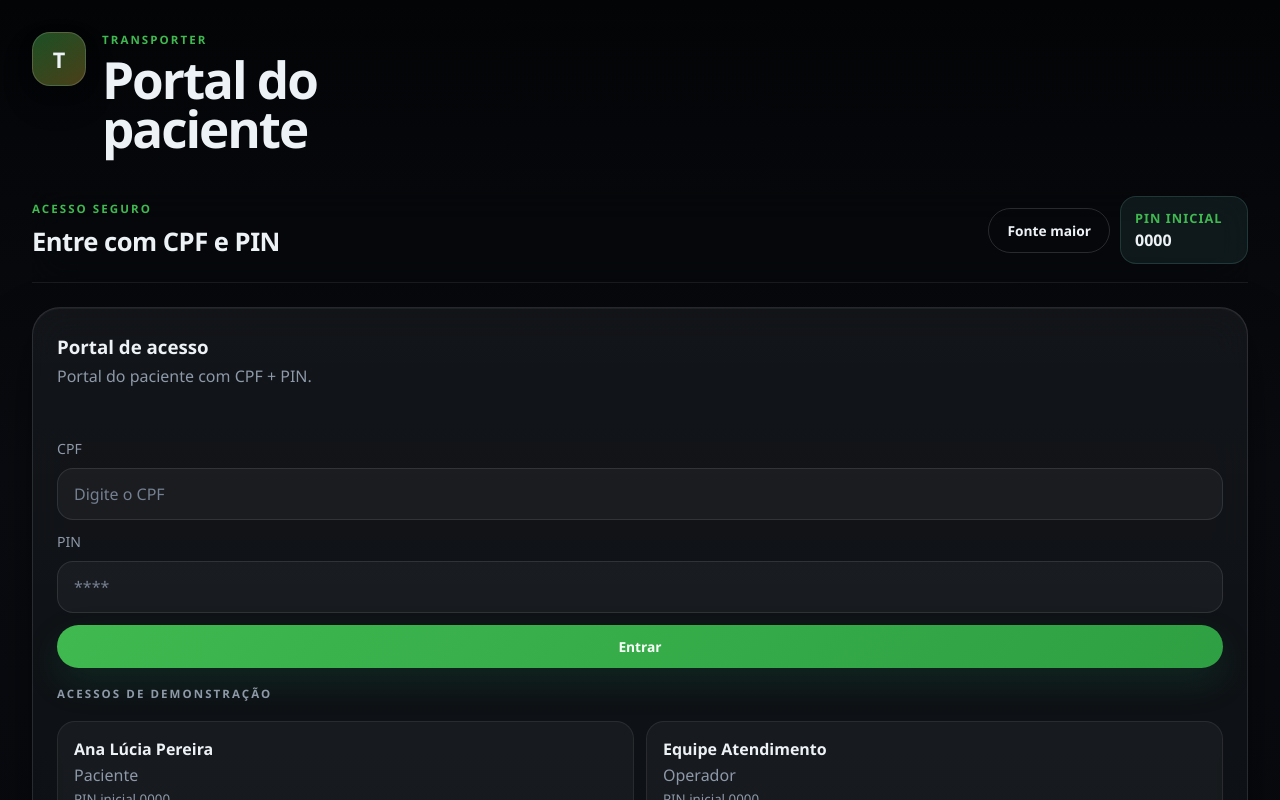
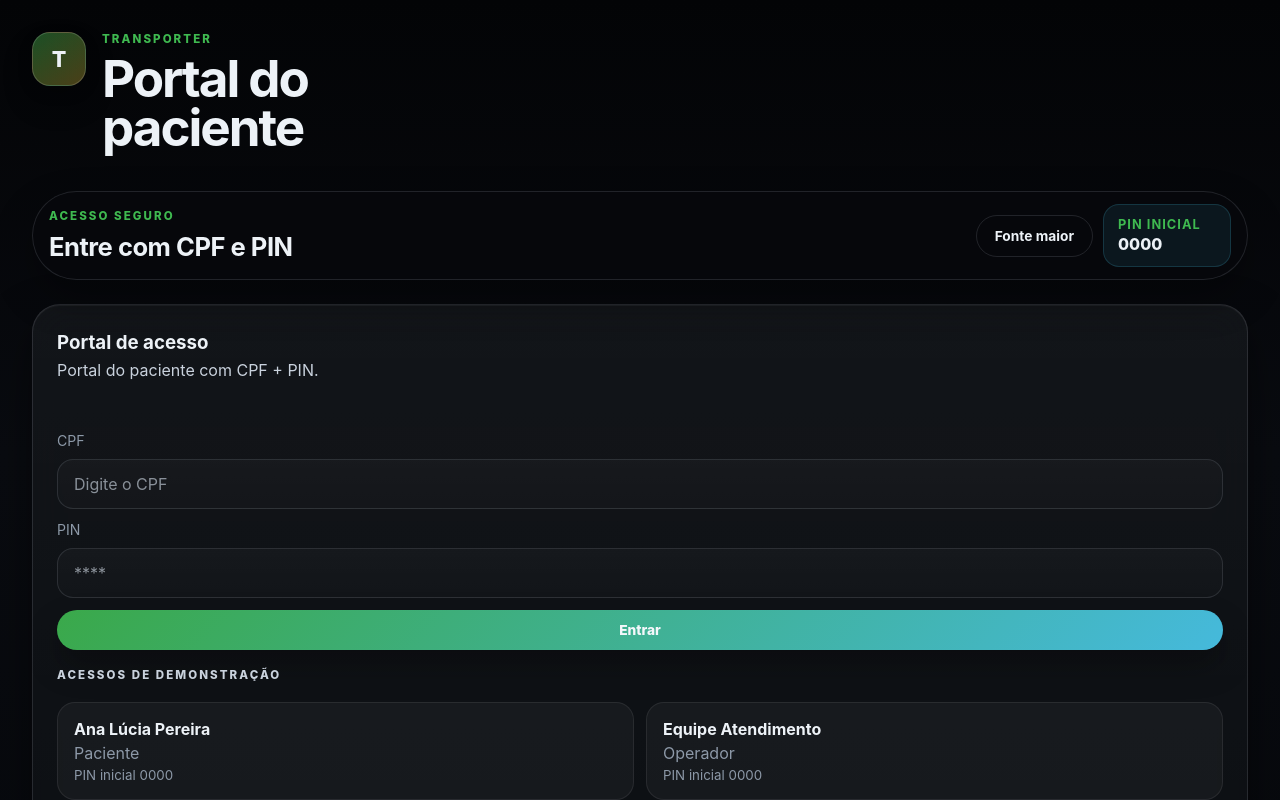
Before and after one commit to Garcez7R/transporter, a React (Vite) app: page / in a window 1280 px wide. Shown: the top 800 px of the page. Built offline with nearby package versions, Linux system fonts and the light colour scheme.

Commit message:
style: igualar paleta e superfícies ao portfolio

```diff
--- a/src/styles.css
+++ b/src/styles.css
@@ -60,7 +60,7 @@
   --warning: var(--gold);
   --danger: var(--red);
   font-family:
-    'Segoe UI', 'Trebuchet MS', Verdana, sans-serif;
+    'Inter', 'Segoe UI', 'Trebuchet MS', Verdana, sans-serif;
 }
 
 * {
@@ -206,7 +206,7 @@ h1 {
 .request-row small,
 .fleet-row p,
 .detail-stack p {
-  color: var(--muted);
+  color: var(--text-soft);
 }
 
 .skeleton-block,
@@ -291,7 +291,7 @@ h1 {
   inset: 0;
   border-radius: inherit;
   padding: 1px;
-  background: linear-gradient(145deg, rgba(125, 224, 213, 0.2), rgba(140, 184, 255, 0.08));
+  background: linear-gradient(145deg, rgba(79, 215, 255, 0.2), rgba(79, 215, 255, 0.08));
   mask:
     linear-gradient(#fff 0 0) content-box,
     linear-gradient(#fff 0 0);
@@ -341,7 +341,7 @@ h1 {
   display: grid;
   place-items: center;
   border-radius: 12px;
-  background: rgba(125, 224, 213, 0.14);
+  background: rgba(79, 215, 255, 0.14);
   color: var(--accent);
   font-weight: 800;
   letter-spacing: 0.05em;
@@ -373,8 +373,8 @@ h1 {
   gap: 2px;
   padding: 12px 14px;
   border-radius: 16px;
-  border: 1px solid rgba(125, 224, 213, 0.16);
-  background: rgba(125, 224, 213, 0.08);
+  border: 1px solid rgba(79, 215, 255, 0.16);
+  background: rgba(79, 215, 255, 0.08);
   min-width: 128px;
 }
 
@@ -407,7 +407,7 @@ h1 {
   display: grid;
   place-items: center;
   border-radius: 18px;
-  background: linear-gradient(145deg, rgba(125, 224, 213, 0.24), rgba(140, 184, 255, 0.2));
+  background: linear-gradient(145deg, rgba(79, 215, 255, 0.24), rgba(79, 215, 255, 0.2));
   border: 1px solid rgba(255, 255, 255, 0.12);
   font-size: 1rem;
   font-weight: 800;
@@ -439,7 +439,7 @@ h1 {
   padding: 16px;
   border: 1px solid var(--line);
   border-radius: 20px;
-  background: var(--control-surface);
+  background: var(--card-surface);
 }
 
 .hero-stats strong,
@@ -497,7 +497,7 @@ h1 {
   display: grid;
   place-items: center;
   border-radius: 999px;
-  background: rgba(125, 224, 213, 0.16);
+  background: rgba(79, 215, 255, 0.16);
   color: var(--accent);
   font-weight: 800;
 }
@@ -766,8 +766,12 @@ h1 {
   position: sticky;
   top: 0;
   z-index: 3;
-  padding: 4px 0 18px;
-  backdrop-filter: blur(18px);
+  padding: 12px 16px;
+  border: 1px solid var(--line);
+  border-radius: 999px;
+  background: rgba(7, 9, 12, 0.76);
+  box-shadow: 0 18px 40px rgba(0, 0, 0, 0.3);
+  backdrop-filter: blur(26px);
 }
 
 .topbar-actions {
@@ -790,16 +794,16 @@ h1 {
 
 .cta {
   padding: 12px 18px;
-  color: #f7fff9;
-  background: linear-gradient(135deg, var(--accent), var(--accent-2));
-  box-shadow: 0 14px 34px rgba(22, 133, 83, 0.18);
+  color: var(--silver-strong);
+  background: linear-gradient(135deg, rgba(63, 185, 80, 0.9), rgba(79, 215, 255, 0.85));
+  box-shadow: 0 16px 32px rgba(0, 0, 0, 0.28);
   cursor: pointer;
 }
 
 .cta.ghost {
   color: var(--text);
   background: transparent;
-  border: 1px solid rgba(255, 255, 255, 0.14);
+  border: 1px solid var(--line);
   box-shadow: none;
 }
 
@@ -828,8 +832,8 @@ h1 {
 }
 
 .profile-active {
-  outline: 1px solid rgba(125, 224, 213, 0.3);
-  box-shadow: 0 18px 46px rgba(125, 224, 213, 0.08);
+  outline: 1px solid rgba(79, 215, 255, 0.3);
+  box-shadow: 0 18px 46px rgba(79, 215, 255, 0.08);
 }
 
 .profiles-grid-v2 {
@@ -848,7 +852,7 @@ h1 {
   width: 140px;
   height: 140px;
   border-radius: 999px;
-  background: radial-gradient(circle, rgba(125, 224, 213, 0.14), transparent 70%);
+  background: radial-gradient(circle, rgba(79, 215, 255, 0.14), transparent 70%);
   pointer-events: none;
 }
 
@@ -862,7 +866,7 @@ h1 {
 .tag {
   padding: 8px 12px;
   color: var(--accent-2);
-  background: rgba(140, 184, 255, 0.14);
+  background: rgba(79, 215, 255, 0.14);
 }
 
 .tag.subtle {
@@ -946,7 +950,7 @@ h1 {
   height: 42px;
   border-radius: 14px;
   background:
-    linear-gradient(145deg, rgba(125, 224, 213, 0.2), rgba(140, 184, 255, 0.18));
+    linear-gradient(145deg, rgba(79, 215, 255, 0.2), rgba(79, 215, 255, 0.18));
   border: 1px solid rgba(255, 255, 255, 0.12);
 }
 
@@ -971,7 +975,7 @@ h1 {
   place-items: center;
   font-weight: 800;
   letter-spacing: 0.06em;
-  background: linear-gradient(145deg, rgba(125, 224, 213, 0.22), rgba(140, 184, 255, 0.18));
+  background: linear-gradient(145deg, rgba(79, 215, 255, 0.22), rgba(79, 215, 255, 0.18));
   border: 1px solid rgba(255, 255, 255, 0.12);
 }
 
@@ -1026,7 +1030,7 @@ h1 {
 .feature-card:hover,
 .process-item:hover {
   transform: translateY(-1px);
-  border-color: rgba(125, 224, 213, 0.16);
+  border-color: rgba(79, 215, 255, 0.16);
   transition:
     transform 180ms ease,
     border-color 180ms ease,
@@ -1039,8 +1043,8 @@ h1 {
 }
 
 .request-selected {
-  outline: 1px solid rgba(125, 224, 213, 0.28);
-  background: rgba(125, 224, 213, 0.08);
+  outline: 1px solid rgba(79, 215, 255, 0.32);
+  background: rgba(79, 215, 255, 0.08);
 }
 
 .request-meta {
@@ -1052,29 +1056,29 @@ h1 {
 
 .status {
   padding: 6px 10px;
-  color: var(--accent);
-  background: rgba(125, 224, 213, 0.16);
+  color: var(--green);
+  background: rgba(63, 185, 80, 0.16);
   text-transform: capitalize;
 }
 
 .status-aguardando_distribuicao {
-  color: var(--warning);
-  background: rgba(255, 207, 114, 0.16);
+  color: var(--gold);
+  background: rgba(212, 175, 55, 0.18);
 }
 
 .status-em_atendimento {
-  color: var(--accent-2);
-  background: rgba(140, 184, 255, 0.16);
+  color: var(--cyan);
+  background: rgba(79, 215, 255, 0.16);
 }
 
 .status-concluida {
-  color: #92f3ac;
-  background: rgba(146, 243, 172, 0.16);
+  color: var(--green);
+  background: rgba(63, 185, 80, 0.16);
 }
 
 .status-cancelada {
-  color: var(--danger);
-  background: rgba(255, 139, 139, 0.16);
+  color: var(--red);
+  background: rgba(255, 90, 95, 0.16);
 }
 
 .api-card {
@@ -1118,8 +1122,8 @@ h1 {
 .pwa-note {
   padding: 16px;
   border-radius: 20px;
-  background: linear-gradient(135deg, rgba(125, 224, 213, 0.08), rgba(140, 184, 255, 0.08));
-  border: 1px solid rgba(125, 224, 213, 0.14);
+  background: linear-gradient(135deg, rgba(79, 215, 255, 0.08), rgba(79, 215, 255, 0.08));
+  border: 1px solid rgba(79, 215, 255, 0.14);
 }
 
 .pwa-note p {
@@ -1179,17 +1183,17 @@ input,
 textarea,
 select {
   width: 100%;
-  border: 1px solid rgba(255, 255, 255, 0.1);
+  border: 1px solid var(--line);
   border-radius: 16px;
-  background: rgba(255, 255, 255, 0.04);
+  background: var(--control-surface);
   color: var(--text);
   padding: 14px 16px;
   outline: none;
 }
 
 select option {
-  color: #0b1220;
-  background: #f2f4f7;
+  color: var(--text);
+  background: var(--bg-soft);
 }
 
 textarea {
@@ -1199,14 +1203,14 @@ textarea {
 
 input::placeholder,
 textarea::placeholder {
-  color: rgba(167, 183, 208, 0.65);
+  color: rgba(201, 210, 221, 0.65);
 }
 
 input:focus,
 textarea:focus,
 select:focus {
-  border-color: rgba(125, 224, 213, 0.35);
-  box-shadow: 0 0 0 4px rgba(125, 224, 213, 0.08);
+  border-color: rgba(79, 215, 255, 0.45);
+  box-shadow: 0 0 0 4px var(--glow);
 }
 
 .form-error {
@@ -1247,7 +1251,7 @@ select:focus {
 }
 
 .alert-card {
-  border-color: rgba(125, 224, 213, 0.24);
+  border-color: rgba(79, 215, 255, 0.24);
 }
 
 .banner {
@@ -1268,12 +1272,12 @@ select:focus {
 }
 
 .banner-success {
-  border-color: rgba(146, 243, 172, 0.32);
-  background: rgba(146, 243, 172, 0.08);
+  border-color: rgba(63, 185, 80, 0.32);
+  background: rgba(63, 185, 80, 0.08);
 }
 
 .banner-success strong {
-  color: #92f3ac;
+  color: var(--green);
 }
 
 .banner-error {
@@ -1337,11 +1341,11 @@ select:focus {
 }
 
 .message-item.internal {
-  border-color: rgba(140, 184, 255, 0.14);
+  border-color: rgba(79, 215, 255, 0.14);
 }
 
 .message-item.external {
-  border-color: rgba(125, 224, 213, 0.14);
+  border-color: rgba(79, 215, 255, 0.14);
 }
 
 .message-item p,
@@ -1400,11 +1404,11 @@ select:focus {
 }
 
 .toast-success {
-  border-color: rgba(146, 243, 172, 0.32);
+  border-color: rgba(63, 185, 80, 0.32);
 }
 
 .toast-success strong {
-  color: #92f3ac;
+  color: var(--green);
 }
 
 .toast-error {
```
